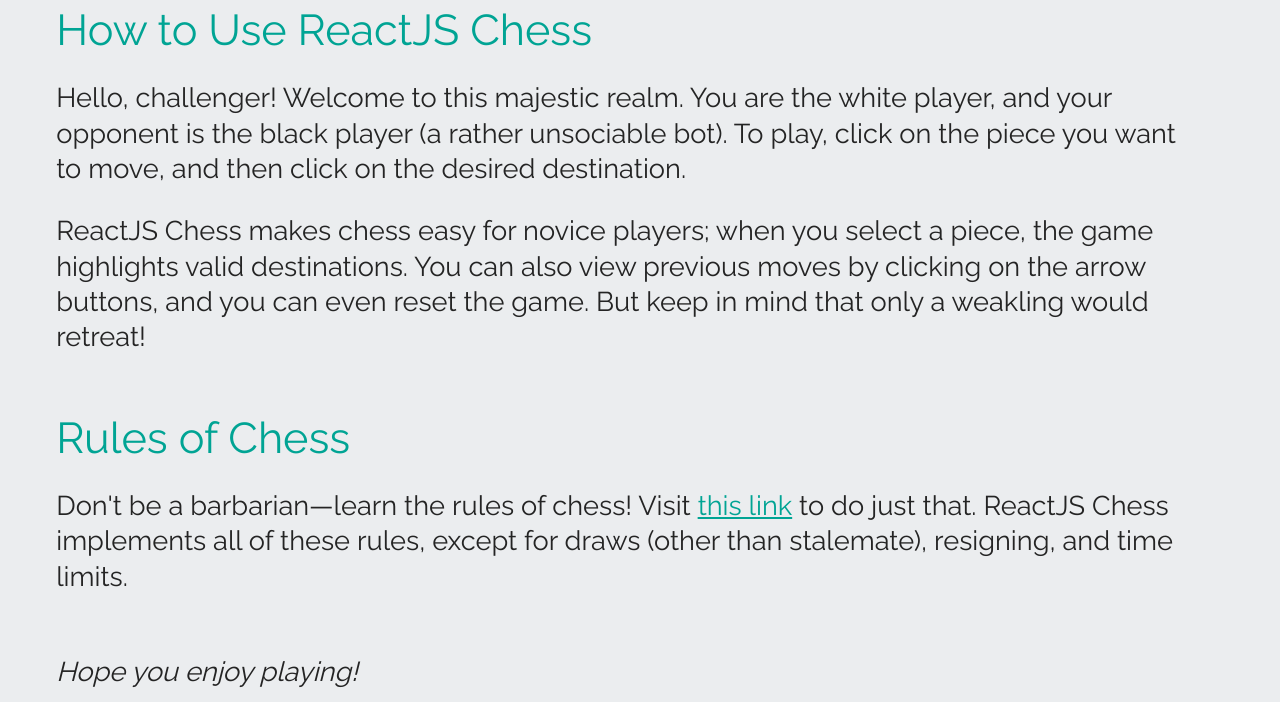
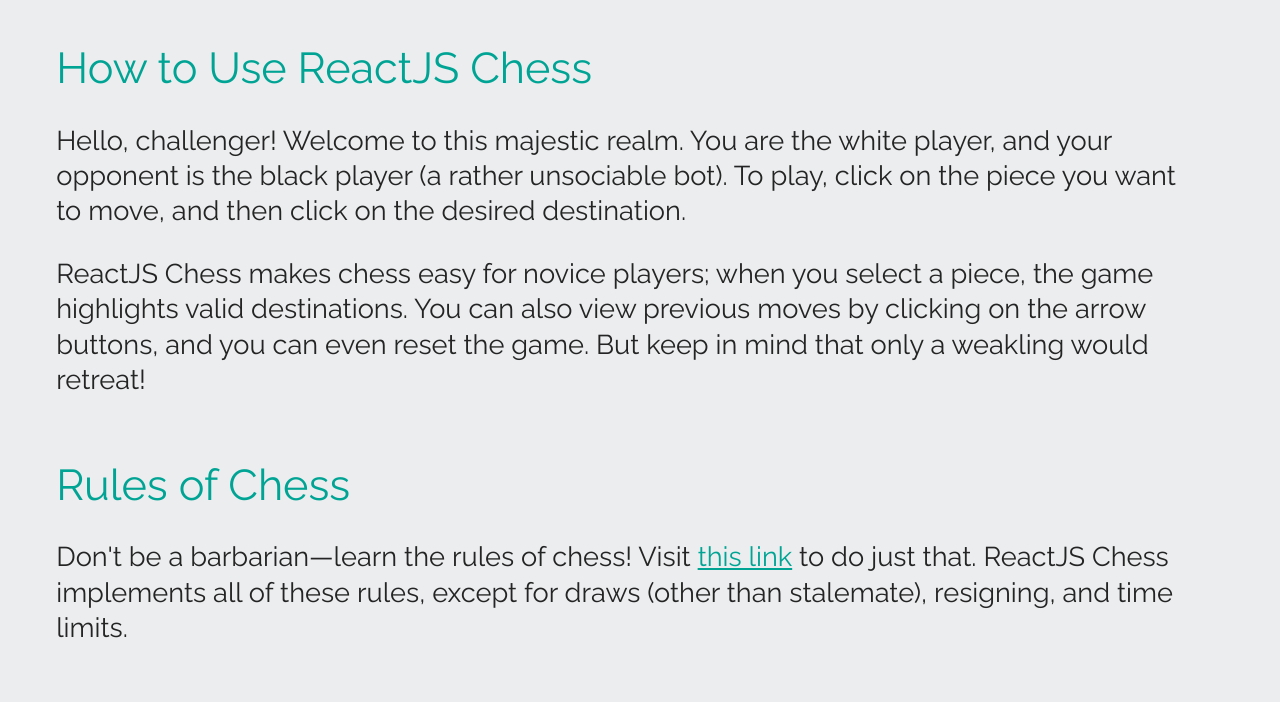
Before and after one commit to devvasyl/react-Chess, a plain HTML site: page how_to_play.html in a window 1280 px wide. Shown: the top 702 px of the page. Drawn offline with Linux system fonts and the light colour scheme; a script that the page names is missing.

Commit message:
Update how_to_play.css

```diff
--- a/css/how_to_play.css
+++ b/css/how_to_play.css
@@ -11,7 +11,7 @@ body, html, footer {
 	margin-left:  auto;
 	max-width: 90%;
 	padding-right: 30px;
-	padding-top: 0%;
+	padding-top: 5px;
 	padding-bottom: 80px;
 }
 
@@ -22,7 +22,7 @@ body, html, footer {
 .header {
 	color: #00a494;
 	font-size: 2.7em;
-	line-height: 1;
+	line-height: 1.2;
 	font-weight: normal;
 }
 
```
